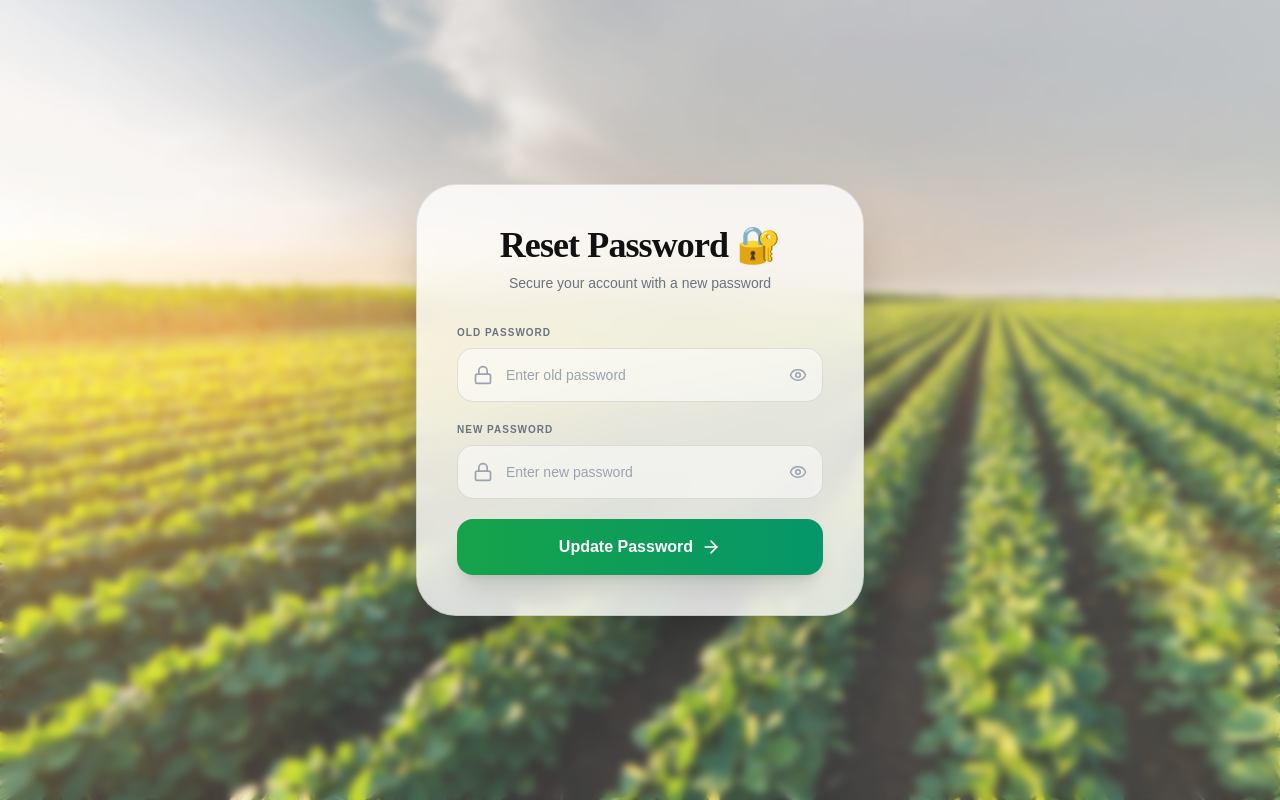
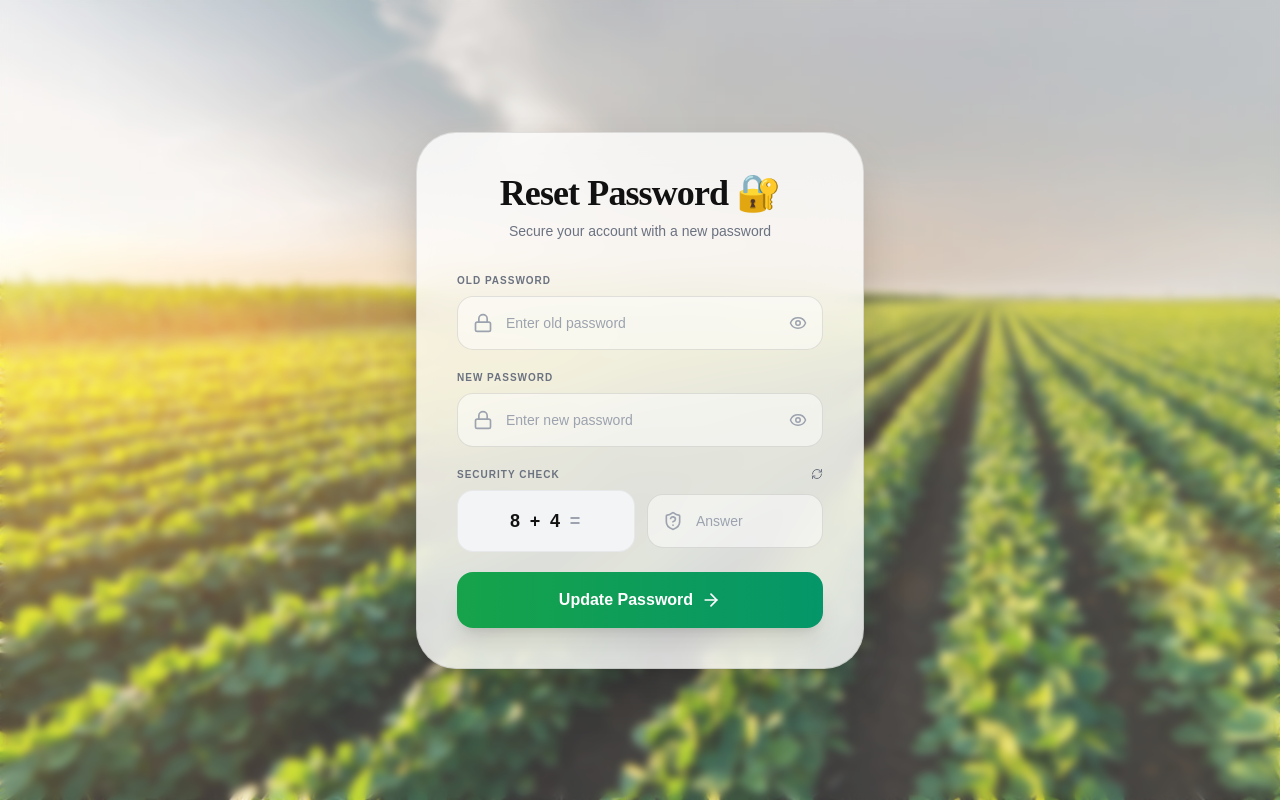
Before and after one commit to sayantan-pachal/SmartKrishi, a React (Vite) app: page /reset-password in a window 1280 px wide. Built offline with nearby package versions, Linux system fonts and the light colour scheme; no server answers; sample sign-in values are in the browser's storage.

Commit message:
update forget resetpasw...

```diff
--- a/src/component/Auth/ForgetPassword.jsx
+++ b/src/component/Auth/ForgetPassword.jsx
@@ -147,6 +147,7 @@ function ForgetPassword() {
                     <div className="relative flex-1">
                       <ShieldQuestion className="absolute left-4 top-1/2 -translate-y-1/2 w-5 h-5 text-gray-400" />
                       <input
+                        type="number"
                         required
                         placeholder="Answer"
                         value={captchaAnswer}
--- a/src/component/Auth/ResetPassword.jsx
+++ b/src/component/Auth/ResetPassword.jsx
@@ -1,7 +1,7 @@
 /* eslint-disable no-unused-vars */
 import React, { useState, useEffect } from "react";
 import { useNavigate } from "react-router-dom";
-import { Lock, Eye, EyeOff, ArrowRight, Loader2 } from "lucide-react";
+import { Lock, Eye, EyeOff, ArrowRight, Loader2, ShieldQuestion, RefreshCw } from "lucide-react";
 import { account } from "../../appwrite/config";
 import { useToast } from "../../component/Other/ToastContext";
 
@@ -16,6 +16,17 @@ function ResetPassword() {
   const [showNew, setShowNew] = useState(false);
   const [loading, setLoading] = useState(false);
 
+  // CAPTCHA State
+  const [captchaNum1, setCaptchaNum1] = useState(0);
+  const [captchaNum2, setCaptchaNum2] = useState(0);
+  const [captchaAnswer, setCaptchaAnswer] = useState("");
+
+  const generateCaptcha = () => {
+    setCaptchaNum1(Math.floor(Math.random() * 10) + 1);
+    setCaptchaNum2(Math.floor(Math.random() * 10) + 1);
+    setCaptchaAnswer("");
+  };
+
   useEffect(() => {
     const checkSession = async () => {
       try {
@@ -25,6 +36,7 @@ function ResetPassword() {
       }
     };
     checkSession();
+    generateCaptcha(); // Initialize CAPTCHA on mount
   }, [navigate]);
 
   const handleReset = async (e) => {
@@ -38,6 +50,13 @@ function ResetPassword() {
       return;
     }
 
+    // Verify CAPTCHA
+    if (parseInt(captchaAnswer) !== captchaNum1 + captchaNum2) {
+      showToast("Incorrect CAPTCHA answer. Please try again.", "error");
+      generateCaptcha();
+      return;
+    }
+
     setLoading(true);
     try {
       await account.updatePassword(newPassword, oldPassword);
@@ -46,6 +65,7 @@ function ResetPassword() {
     } catch (error) {
       console.error("Password Update Error:", error);
       showToast("Failed to update password. Check your old password.", "error");
+      generateCaptcha(); // Refresh CAPTCHA on failure
     } finally {
       setLoading(false);
     }
@@ -111,6 +131,36 @@ function ResetPassword() {
             </div>
           </div>
 
+          {/* CAPTCHA Section */}
+          <div>
+              <label className="text-[10px] font-bold text-gray-500 dark:text-gray-400 mb-2 uppercase tracking-widest flex items-center justify-between">
+                  <span>Security Check</span>
+                  <button type="button" onClick={generateCaptcha} className="hover:text-smart-green-500 transition-colors">
+                      <RefreshCw size={12} />
+                  </button>
+              </label>
+              <div className="flex items-center gap-3">
+                  <div className="flex-1 flex items-center justify-center gap-2 py-4 rounded-2xl bg-gray-100 dark:bg-white/[0.05] border border-black/5 dark:border-white/5 text-lg font-black tracking-widest">
+                      <span>{captchaNum1}</span>
+                      <span className="text-smart-green-500">+</span>
+                      <span>{captchaNum2}</span>
+                      <span className="text-gray-400">=</span>
+                  </div>
+                  <div className="relative flex-1">
+                    <ShieldQuestion className="absolute left-4 top-1/2 -translate-y-1/2 w-5 h-5 text-gray-400" />
+                    <input
+                      type="number"
+                      required
+                      placeholder="Answer"
+                      value={captchaAnswer}
+                      onChange={(e) => setCaptchaAnswer(e.target.value)}
+                      // Remove pr-12 here because we don't have an eye icon in this input
+                      className={`${inputBase} pr-4`}
+                    />
+                  </div>
+              </div>
+          </div>
+
           <button
             type="submit"
             disabled={loading}
--- a/src/index.css
+++ b/src/index.css
@@ -1,3 +1,17 @@
 @tailwind base;
 @tailwind components;
 @tailwind utilities;
+
+
+/* Hide number input arrows in Chrome, Edge, Safari */
+input[type="number"]::-webkit-inner-spin-button,
+input[type="number"]::-webkit-outer-spin-button {
+  -webkit-appearance: none;
+  margin: 0;
+}
+
+/* Hide number input arrows in Firefox */
+input[type="number"] {
+  -moz-appearance: textfield;
+  appearance: textfield;
+}
```
